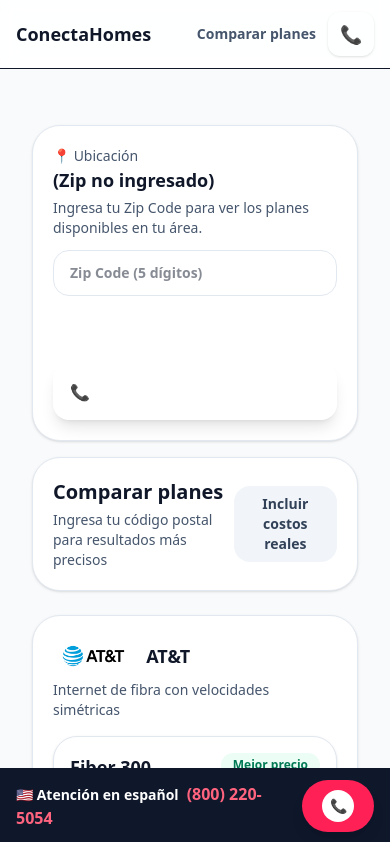
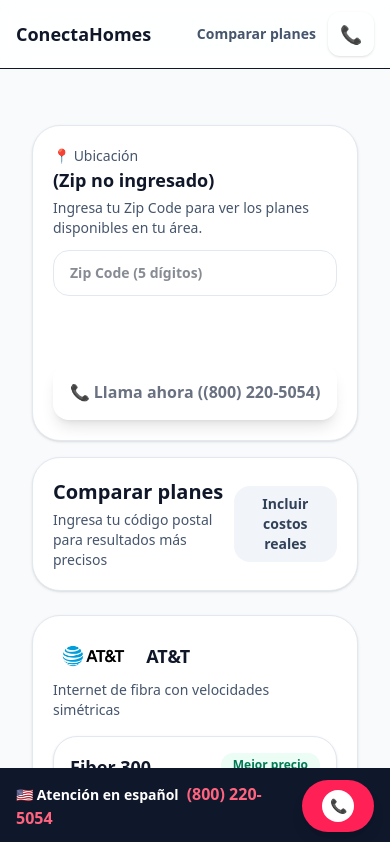
Before and after one commit to mscominc-code/conectahomes, a Next.js app: page /compare in a window 390 px wide. Shown: the top 842 px of the page. Built offline with nearby package versions, Linux system fonts and the light colour scheme.

Commit message:
fix: color phone number

```diff
--- a/components/CompareLocationBanner.tsx
+++ b/components/CompareLocationBanner.tsx
@@ -166,7 +166,7 @@
             md:w-auto
           "
         >
-          <span className="font-extrabold text-white">
+          <span className="font-extrabold text-gray-500">
             📞 Llama ahora ({SUPPORT_PHONE_DISPLAY})
           </span>
         </a>
```
